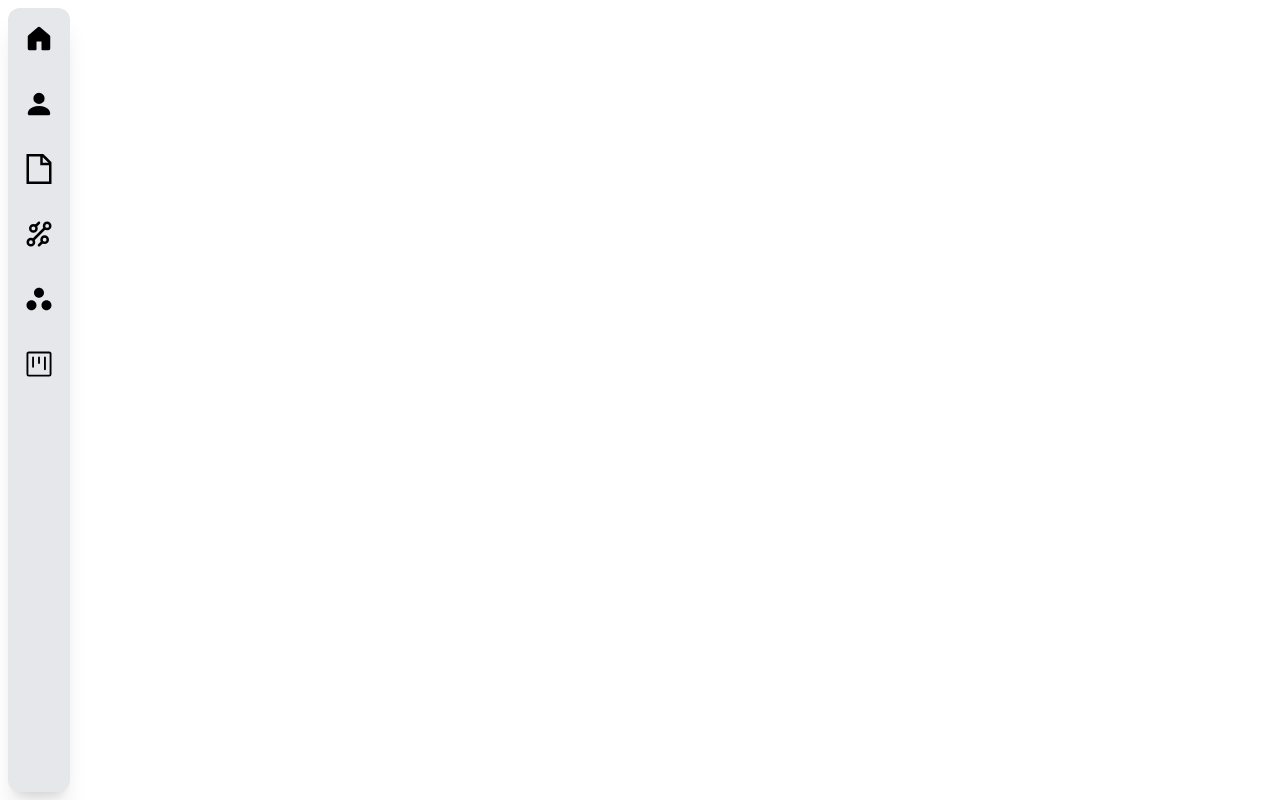
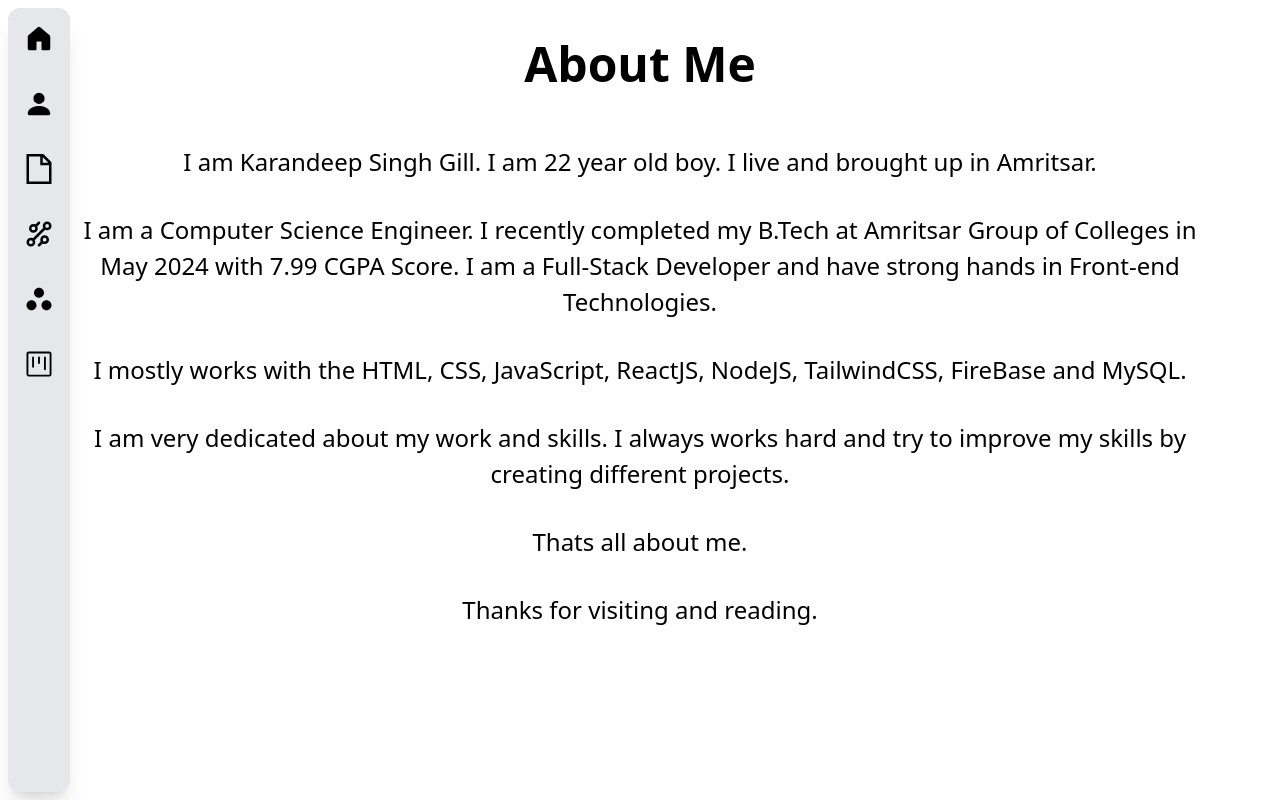
Before and after one commit to GillKaran23/Frontend-Projects, a React (Vite) app: page /portfolio in a window 1280 px wide. Both pictures are taken after a click on the button 39 px from the left and 104 px from the top of the page. Built offline with nearby package versions, Linux system fonts and the light colour scheme.

Commit message:
Started Portfolio

```diff
--- /dev/null
+++ b/src/Portfolio/PortHome.jsx
@@ -0,0 +1,17 @@
+import profileimg from "../assets/pizzaimages/sanji.jpg";
+let PortHome = () =>{
+    return(
+        <div className="p-20 pt-10 pb-28 flex flex-col gap-8 justify-center">
+            <div className="text-center text-5xl font-bold">
+                Full-Stack Developer
+            </div>
+            <div className="flex justify-center">
+                <img className="rounded-full max-w-96 max-h-96" src={profileimg}/>
+            </div>
+            <div className="text-center text-5xl font-bold">
+                Karandeep Singh Gill
+            </div>
+        </div>
+    );
+}
+export default PortHome;
--- a/src/Portfolio/navbar.jsx
+++ b/src/Portfolio/navbar.jsx
@@ -3,6 +3,8 @@ import { BsPersonFill } from "react-icons/bs";
 import { GoHomeFill, GoProject } from "react-icons/go";
 import { GrDocument, GrTechnology } from "react-icons/gr";
 import { MdWorkspacesFilled } from "react-icons/md";
+import PortAbout from "./portabout";
+import PortHome from "./PortHome";
 
 const PortNavbar = () => {
     let [screen, setScreen]=useState(1);
@@ -65,7 +67,7 @@ const PortNavbar = () => {
 
         <div>
             {
-                screen === 1? <></> : screen === 2 ? <></> : <></>
+                screen === 1? <PortHome/> : screen === 2 ? <PortAbout/> : <></>
             }
         </div>
 
--- /dev/null
+++ b/src/Portfolio/portabout.jsx
@@ -0,0 +1,27 @@
+let PortAbout = ()=>{
+    return(
+        <div className="p-20 pt-10 pb-28 flex flex-col gap-8 justify-center">
+        <h1 className="text-center font-bold text-5xl mb-6">About Me</h1>
+        <p className="text-center text-2xl leading-9">
+            I am Karandeep Singh Gill. I am 22 year old boy. I live and brought up in Amritsar.
+        </p>
+        <p className="text-center text-2xl leading-9">
+            I am a Computer Science Engineer. I recently completed my B.Tech at Amritsar Group of Colleges in May 2024 with 7.99 CGPA Score. I am a Full-Stack Developer and have strong hands in Front-end Technologies.
+        </p>
+        <p className="text-center text-2xl leading-9">
+            I mostly works with the HTML, CSS, JavaScript, ReactJS, NodeJS, TailwindCSS, FireBase and MySQL.
+        </p>
+        <p className="text-center text-2xl leading-9">
+            I am very dedicated about my work and skills. I always works hard and try to improve my skills by creating different projects.
+        </p>
+        <p className="text-center text-2xl leading-9">
+            Thats all about me.
+        </p>
+        <p className="text-center text-2xl leading-9">
+            Thanks for visiting and reading.
+        </p>
+
+        </div>
+    );
+}
+export default PortAbout;
```
